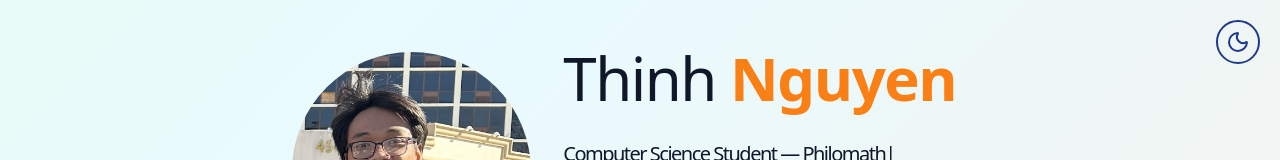
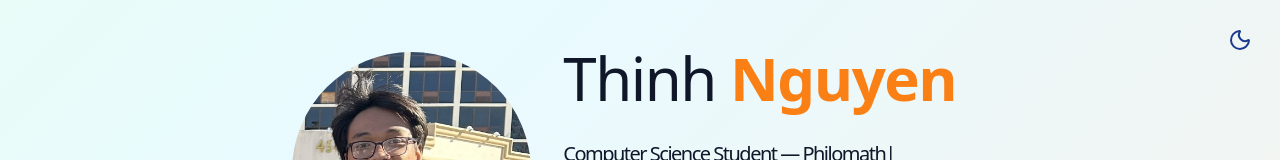
Before and after one commit to Softicles/thinhmnguyen.com, a React (Vite) app in the folder personal_web/: page / in a window 1280 px wide. Shown: the top 160 px of the page. Built offline with nearby package versions, Linux system fonts and the light colour scheme.

Commit message:
remove border for theme toggle

```diff
--- a/personal_web/src/components/ThemeToggle.jsx
+++ b/personal_web/src/components/ThemeToggle.jsx
@@ -34,7 +34,7 @@
             <button
                 onClick={toggleTheme}
                 className={cn(
-                    "fixed max-sm:hidden top-5 right-5 z-50 p-2 rounded-full transition-colors duration-300 border-2 border-border-icon",
+                    "fixed max-sm:hidden top-5 right-5 z-50 p-2 rounded-full transition-colors duration-300",
                     "focus:outlin-hidden"
                 )}
             >
```
